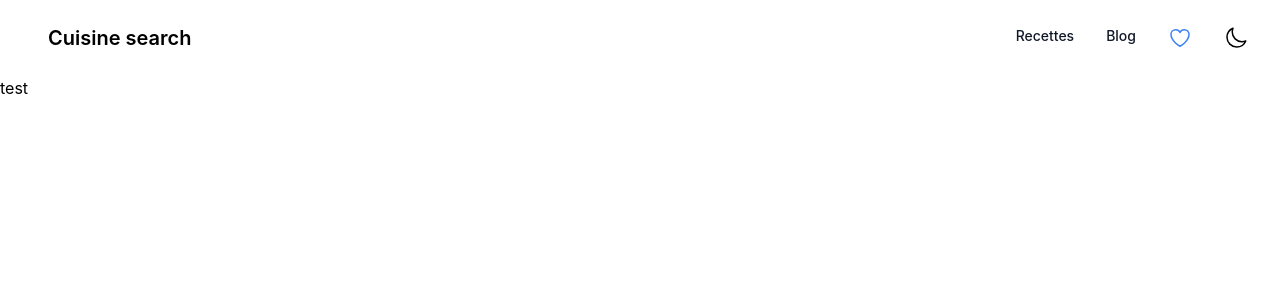
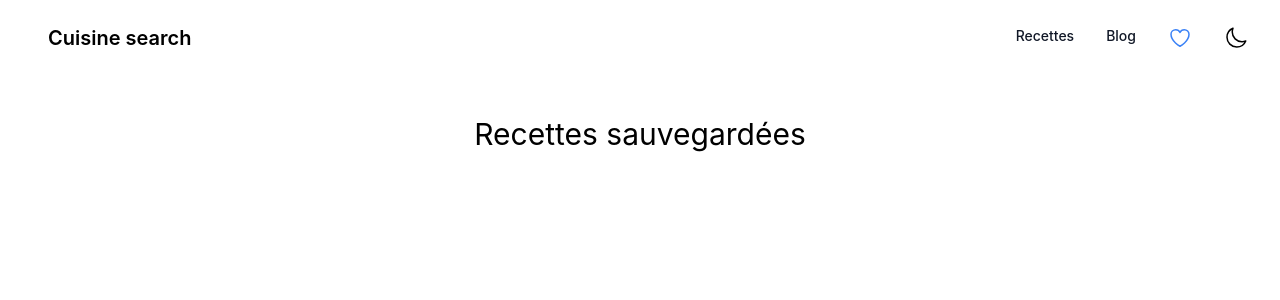
Before and after one commit to nathanRenardC2/React-Recettes-Projet, a React (Create React App) app: page /recettes-save in a window 1280 px wide. Shown: the top 300 px of the page. Built offline with nearby package versions, Linux system fonts and the light colour scheme.

Commit message:
sauvegarde presque finit

```diff
--- a/src/App.js
+++ b/src/App.js
@@ -7,12 +7,27 @@ import PageZoomRecette from './components/Recettes/PageZoomRecette';
 import './assets/css/main.css';
 import useDarkMode from './components/useDarkMode';
 import PageRecettesSauvegarder from './components/Sauvegarder/PageRecettesSauvegarder';
+import { createContext, useEffect } from 'react';
+import { useState } from 'react';
+
+export const RecettesSaveContext = createContext();
 
 function App() {
 
   useDarkMode();
 
+  const [recettesSave, setRecettesSave] = useState([]);
+
+  useEffect(() => {
+    // Si il y'a des recettes sauvegarder dans le localStorage on les récupère
+    if (localStorage.getItem('recettes')) {
+      setRecettesSave(JSON.parse(localStorage.getItem('recettes')));
+    }
+  }, []);
+
+
   return (
+    <RecettesSaveContext.Provider value={[recettesSave, setRecettesSave]}>
       <BrowserRouter>
         <Routes>
             <Route path="/" element={<PageRecettes />} />
@@ -21,6 +36,7 @@ function App() {
             <Route path="/recettes-save" element={<PageRecettesSauvegarder />} />
         </Routes>
       </BrowserRouter>
+    </RecettesSaveContext.Provider>
   );
 }
 
--- a/src/components/Menu.jsx
+++ b/src/components/Menu.jsx
@@ -33,7 +33,7 @@ export default function Menu() {
     }, []);
 
     return (
-        <nav className="px-2 sm:px-4 py-2.5 dark:bg-gray-900 shadow-lg">
+        <nav className="px-2 sm:px-4 py-2.5 dark:bg-gray-900">
             <div className="container flex flex-wrap items-center justify-between mx-auto">
                 <NavLink to="/"
                         className="flex items-center ml-8">
--- a/src/components/Recettes/PageRecettes.jsx
+++ b/src/components/Recettes/PageRecettes.jsx
@@ -1,20 +1,14 @@
 import Menu from "../Menu";
 import Recettes from "./Recettes";
-import { createContext } from "react";
-import { useState } from "react";
-
-export const RecettesSaveContext = createContext();
 
 export default function PageRecettes() {
 
-    const [recettesSave, setRecettesSave] = useState([]);
-
     return (
-        <RecettesSaveContext.Provider value={[recettesSave, setRecettesSave]}>
+        <>
             <Menu />
             <div className="h-screen bg-white dark:bg-slate-700">
                 <Recettes />
             </div>
-        </RecettesSaveContext.Provider>
+        </>
     );
 }
--- a/src/components/Recettes/Recette.jsx
+++ b/src/components/Recettes/Recette.jsx
@@ -1,12 +1,30 @@
 import { NavLink } from "react-router-dom";
 import { useContext } from "react";
 import { useState } from "react";
-import { RecettesSaveContext } from "./PageRecettes";
+import { RecettesSaveContext } from "../../App";
+import { useEffect } from "react";
 
-export default function Recette({ meal }) {
+export default function Recette({ meal, id }) {
 
   const [recettesSave, setRecettesSave] = useContext(RecettesSaveContext);
   const [isSave, setIsSave] = useState(false);
+
+  useEffect(() => {
+    // On regarde si la recette est déjà sauvegarder
+    const recetteIsSave = recettesSave.find((recette) => recette.idMeal === id);
+
+    if(recetteIsSave !== undefined){
+      setIsSave(true);
+    } else {
+      setIsSave(false);
+    }
+  }, []);
+
+  useEffect(() => {
+    // On met à jour le localStorage
+    localStorage.setItem('recettes', JSON.stringify(recettesSave));
+  }, [recettesSave]);
+
 
   /**
    * Fonction permettant de sauvegarder une recette
@@ -38,7 +56,7 @@ export default function Recette({ meal }) {
         </div>
       </NavLink>
       <div>
-        <svg onClick={saveRecette} xmlns="http://www.w3.org/2000/svg" fill="none" viewBox="0 0 24 24" strokeWidth={1.5} stroke="currentColor" className={`w-7 h-7 self-end mr-5 mb-3 hover:cursor-pointer hover:text-red-500 dark:text-white ${isSave ? "text-red-500" : ""}`}>
+        <svg onClick={saveRecette} xmlns="http://www.w3.org/2000/svg" fill="none" viewBox="0 0 24 24" strokeWidth={1.5} stroke="currentColor" className={`w-7 h-7 self-end mr-5 mb-3 hover:cursor-pointer hover:text-red-500 dark:text-white transition ${isSave ? "text-red-500" : ""}`}>
           <path strokeLinecap="round" strokeLinejoin="round" d="M21 8.25c0-2.485-2.099-4.5-4.688-4.5-1.935 0-3.597 1.126-4.312 2.733-.715-1.607-2.377-2.733-4.313-2.733C5.1 3.75 3 5.765 3 8.25c0 7.22 9 12 9 12s9-4.78 9-12z" />
         </svg>
       </div>
--- a/src/components/Recettes/Recettes.jsx
+++ b/src/components/Recettes/Recettes.jsx
@@ -3,7 +3,6 @@ import axios from 'axios';
 import Recette from './Recette';
 import Search from './Search';
 import Loading from '../Loading';
-import { useCallback } from 'react';
 
 export default function Recettes() {
     const [data, setData] = useState([]);
@@ -34,7 +33,7 @@ export default function Recettes() {
         {loading ? <Loading/> :
           <div className="card_list">
             {(data.length !== 0) ? data.meals.map((meal) => {
-                  return <Recette key={meal.idMeal} meal={meal}></Recette>
+                  return <Recette key={meal.idMeal} id={meal.idMeal} meal={meal}></Recette>
             }) : <p className='text-center mt-10 text-black dark:text-white'>Aucune recette ne correspond à votre recherche</p>}
           </div>
         }
--- a/src/components/Sauvegarder/PageRecettesSauvegarder.jsx
+++ b/src/components/Sauvegarder/PageRecettesSauvegarder.jsx
@@ -5,7 +5,8 @@ export default function PageRecettesSauvegarder(){
     return(
         <div className="h-screen bg-white dark:bg-slate-700">
             <Menu />
-            <div className="h-screen bg-white dark:bg-slate-700">
+            <div className="h-screen bg-white dark:bg-slate-700 p-10">
+                <h1 className='text-center text-3xl dark:text-white mb-6'>Recettes sauvegardées</h1>
                 <RecettesSauvegarder />
             </div>
         </div>
--- a/src/components/Sauvegarder/RecettesSauvegarder.jsx
+++ b/src/components/Sauvegarder/RecettesSauvegarder.jsx
@@ -1,7 +1,20 @@
+import { useEffect } from "react";
+import { useState } from "react";
+import { useContext } from "react";
+import { RecettesSaveContext } from "../../App";
+import { NavLink } from "react-router-dom";
+import Recette from "../Recettes/Recette";
+
 export default function RecettesSauvegarder(){
+
+
+    const [recettesSave, setRecettesSave] = useContext(RecettesSaveContext);
+
     return(
-        <div className="h-screen bg-white dark:bg-slate-700">
-            <p>test</p>
+        <div className="card_list">
+            {recettesSave.map((recette) => {
+                return <Recette key={recette.idMeal} id={recette.idMeal} meal={recette}></Recette>
+            })}
         </div>
     )
 }
```
